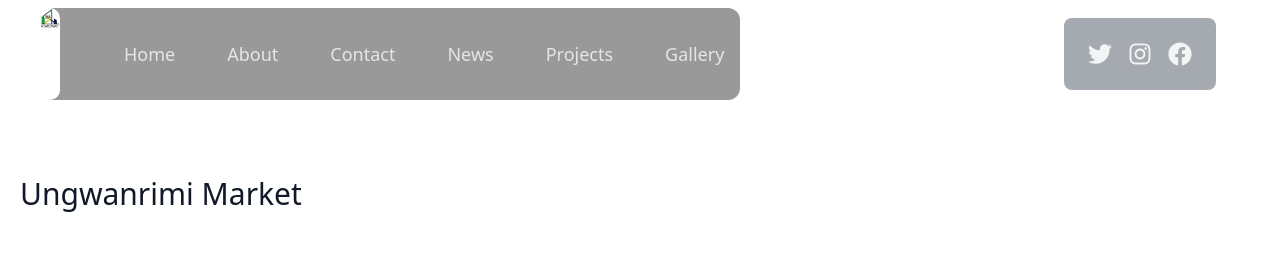
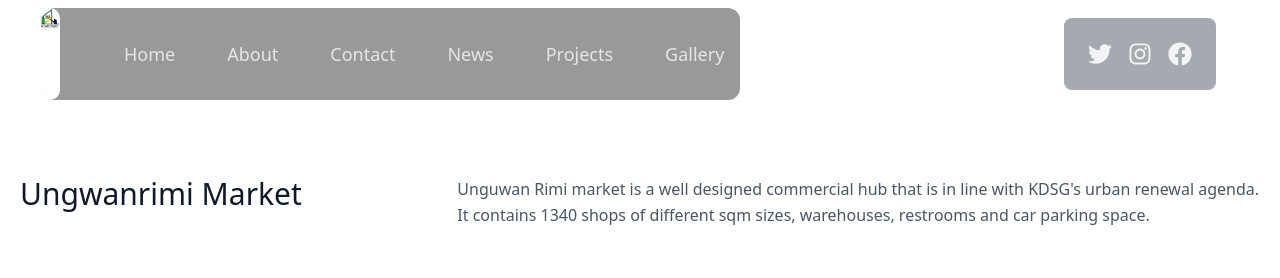
Before and after one commit to general-Dee/kmdmc, a Next.js app: page /projects/ugwanrimi in a window 1280 px wide. Shown: the top 278 px of the page. Built offline with nearby package versions, Linux system fonts and the light colour scheme.

Commit message:
endtime16

```diff
--- a/components/Content.tsx
+++ b/components/Content.tsx
@@ -51,7 +51,7 @@ function Content() {
                                 <Image width={720} height={400} className="h-40 rounded w-full object-cover object-center mb-6" src="/img/ugwanrimi/1.jpg" alt="content"/>
                                 <h3 className="tracking-widest text-indigo-500 text-xs font-medium title-font mt-4">Kaduna North LGA</h3>
                                 <h2 className="text-lg text-gray-900 font-medium title-font mb-4">Ugwanrimi Market</h2>
-                                {/* <p className="leading-relaxed text-base">Construction of Mega Petrol and Diesel filling station, 4354 shops, warehouses, market stalls and car parks.</p> */}
+                                <p className="leading-relaxed text-base">Commercial hub that is in line with KDSG's urban renewal agenda. It contains 1340 shops of different sqm sizes, warehouses, restrooms and car parking space.</p>
                             </div>
                         </div>
                     </Link>
--- a/pages/projects.tsx
+++ b/pages/projects.tsx
@@ -51,7 +51,7 @@ function projects() {
                     <div className="px-8 py-10 relative z-10 w-full border-4 border-gray-200 bg-white opacity-0 hover:opacity-100">
                         <h2 className="tracking-widest text-sm title-font font-medium text-indigo-500 mb-1">KADUNA NORTH LGA</h2>
                         <h1 className="title-font text-lg font-medium text-gray-900 mb-3">Ungwanrimi Market</h1>
-                        {/* <p className="leading-relaxed">A mall consisting of 3 cinemas, 6 restaurants. 48 line shops with over 360 nos. With approximatly 8,834 square meters of gross lettable area.</p> */}
+                        <p className="leading-relaxed">Commercial hub that is in line with KDSG's urban renewal agenda. It contains 1340 shops of different sqm sizes, warehouses, restrooms and car parking space.</p>
                     </div>
                     </div>
                 </div>
@@ -64,7 +64,7 @@ function projects() {
                 <div className="px-8 py-10 relative z-10 w-full border-4 border-gray-200 bg-white opacity-0 hover:opacity-100">
                   <h2 className="tracking-widest text-sm title-font font-medium text-indigo-500 mb-1">KADUNA NORTH LGA</h2>
                   <h1 className="title-font text-lg font-medium text-gray-900 mb-3">Damau Household Milk Farm Project</h1>
-                  <p className="leading-relaxed">The Kaduna State Government, in collaboration with Aria Foods and Miyetti Allah Cattle Breeders Association of Nigeria (MACBAN) present to you the Damau Housing Milk Farm</p>
+                  <p className="leading-relaxed">The Kaduna State Government, in collaboration with Aria Foods and Miyetti Allah Cattle Breeders Association of Nigeria present to you the Damau Housing Milk Farm</p>
                 </div>
               </div>
             </div>
--- a/pages/projects/ugwanrimi.tsx
+++ b/pages/projects/ugwanrimi.tsx
@@ -13,7 +13,7 @@ function ugwanrimi() {
         <div className="container px-5 pt-24 mx-auto flex flex-wrap">
           <div className="flex w-full mb-20 flex-wrap">
             <h1 className="sm:text-3xl text-2xl font-medium title-font text-gray-900 lg:w-1/3 lg:mb-0 mb-4">Ungwanrimi Market</h1>
-            {/* <p className="lg:pl-6 lg:w-2/3 mx-auto leading-relaxed text-base">Construction of Parking Bays for 120 trailers, Grains Market, Travelers Inn, Food Court, Warehouses and Mechanic Workshops.</p> */}
+            <p className="lg:pl-6 lg:w-2/3 mx-auto leading-relaxed text-base">Unguwan Rimi market is a well designed commercial hub that is in line with KDSG's urban renewal agenda. It contains 1340 shops of different sqm sizes, warehouses, restrooms and car parking space.</p>
           </div>
           <div className="flex flex-wrap md:-m-2 -m-1">
             <div className="flex flex-wrap w-1/2">
```
